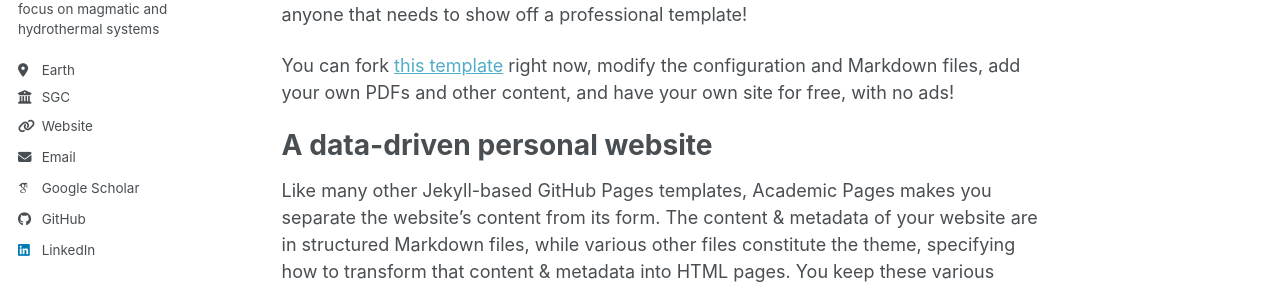
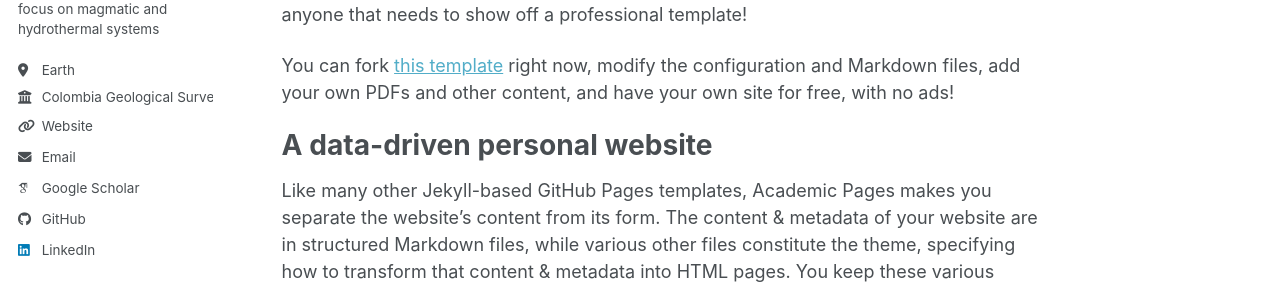
Before and after one commit to adrianperezavila/adp, a Jekyll site: the page built from _pages/about.md, in a window 1280 px wide. Shown: the part 359-643 px from the top of the page. Built offline with Jekyll 4.4.1, drawn with Linux system fonts in a browser that asks for light colours; some web fonts are replaced; a script bundle is joined from its source files by our own code; library files that are not in the unit come from our copies.

Commit message:
Update employer and URI in configuration file

```diff
--- a/_config.yml
+++ b/_config.yml
@@ -28,8 +28,8 @@
   pronouns         : # example: "she/her"
   bio              : "Geochemistry, tectonics, and mineral exploration, with a focus on magmatic and hydrothermal systems"
   location         : "Earth"
-  employer         : "SGC"
-  uri              : " https://www.sgc.gov.co/ "
+  employer         : "Colombia Geological Survey - SGC"
+  uri              : https://www.sgc.gov.co/
   email            : "adrianperezavila@gmail.com"
 
   # Academic websites
```
